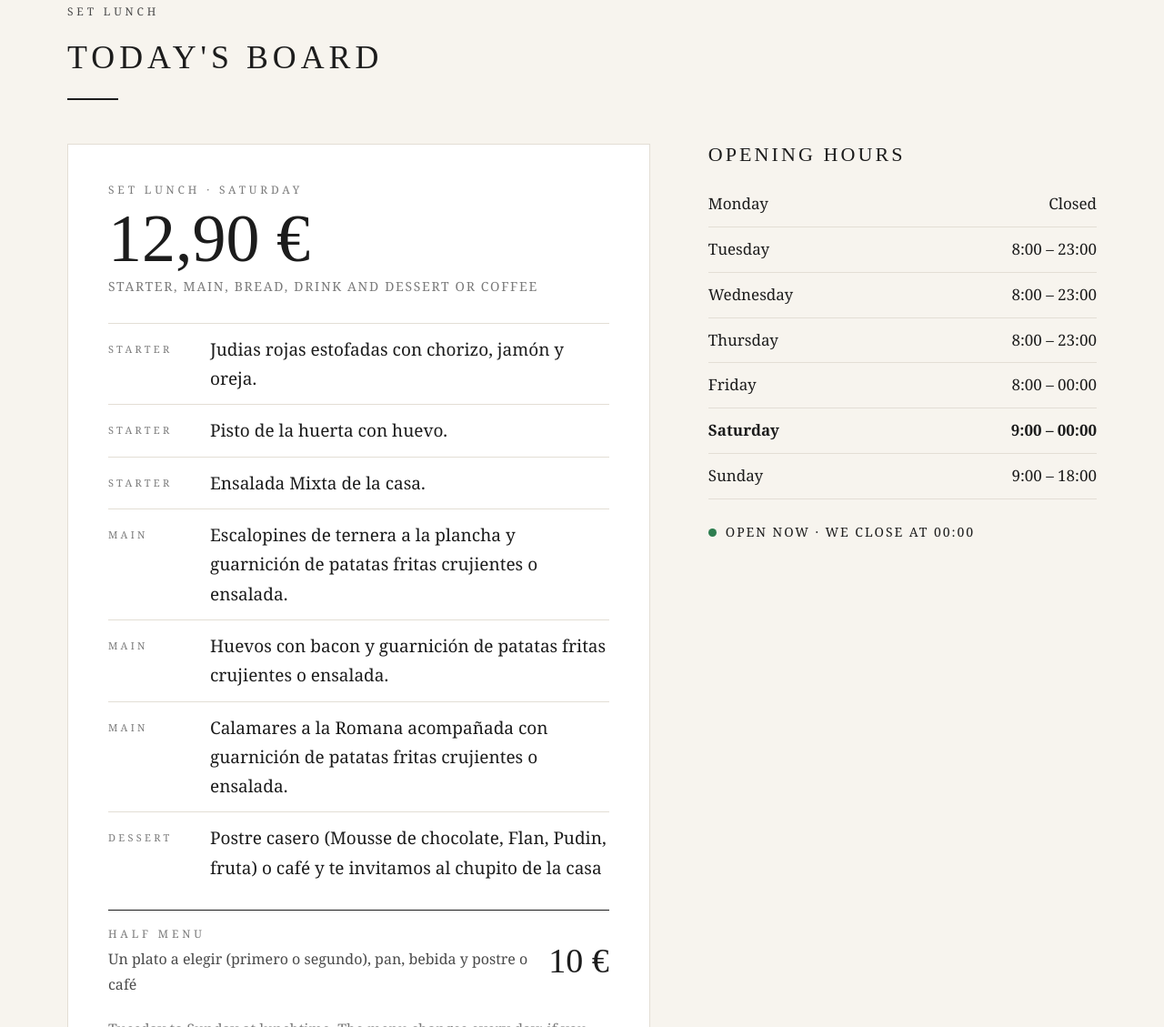
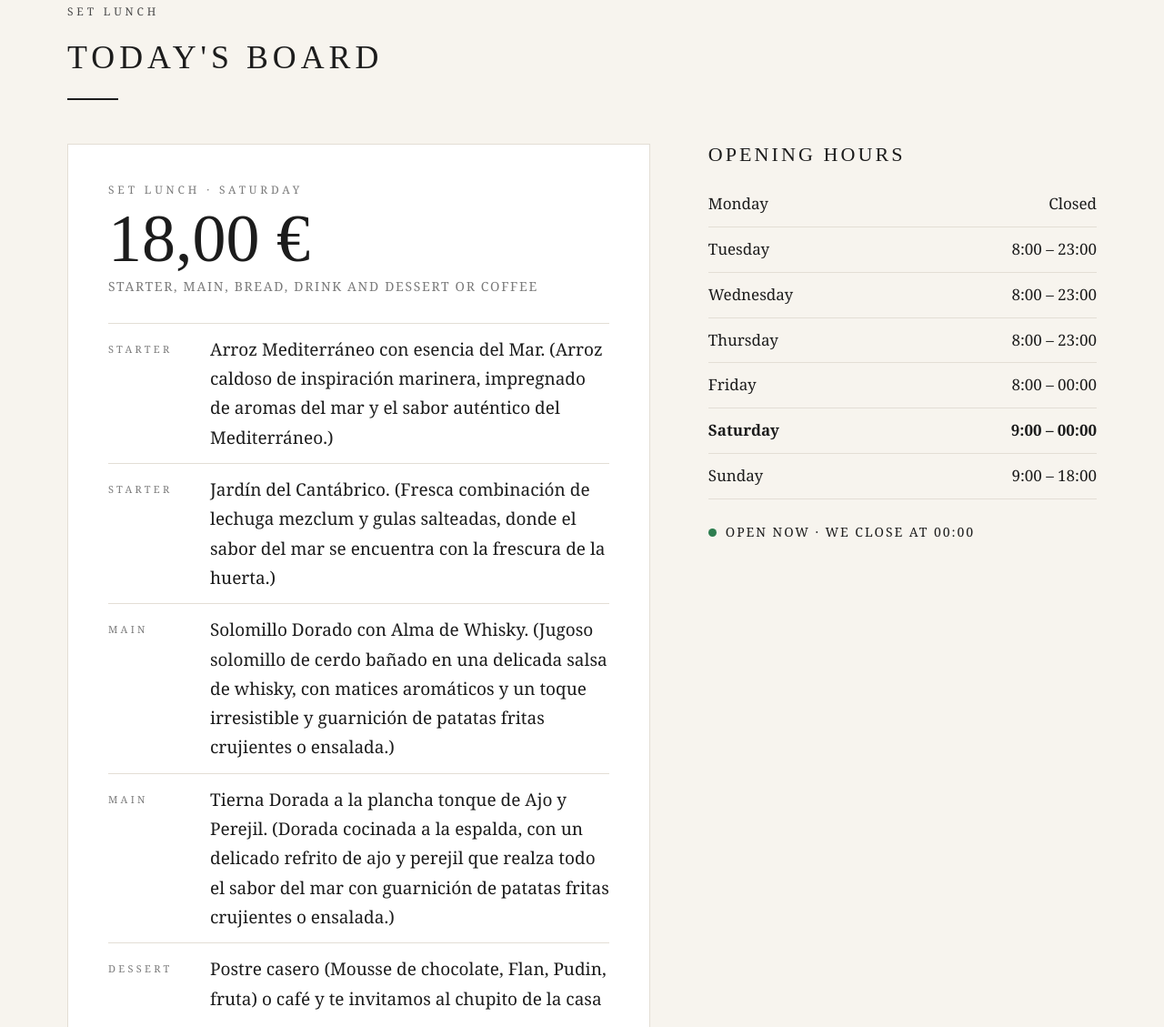
Before and after one commit to emeritalalangui-lgtm/Sal-y-pimienta, a plain HTML site: page index.html in a window 1280 px wide. Shown: the part 1164-2293 px from the top of the page at 91% size. Drawn offline with Linux system fonts and the light colour scheme; a web font is replaced by a local one.

Commit message:
Menú del día 2026-11-28

```diff
--- a/index.html
+++ b/index.html
@@ -505,13 +505,13 @@ footer .horas-pie li{display:flex;justify-content:space-between;gap:12px;color:#
    El MENÚ DEL DÍA lo cambia el bar desde la ventana del respondedor (menu_web.py reescribe el bloque
    MENU_DIA; no cambies su formato). Horario y aviso se editan aquí. */
 const MENU_DIA = {
-  precio: "12,90 €",
-  primeros: ["Judias rojas estofadas con chorizo, jamón y oreja.", "Pisto de la huerta con huevo.", "Ensalada Mixta de la casa."],
-  segundos: ["Escalopines de ternera a la plancha y guarnición de patatas fritas crujientes o ensalada.", "Huevos con bacon y guarnición de patatas fritas crujientes o ensalada.", "Calamares a la Romana acompañada con guarnición de patatas fritas crujientes o ensalada."],
+  precio: "18,00 €",
+  primeros: ["Arroz Mediterráneo con esencia del Mar. (Arroz caldoso de inspiración marinera, impregnado de aromas del mar y el sabor auténtico del Mediterráneo.)", "Jardín del Cantábrico. (Fresca combinación de lechuga mezclum y gulas salteadas, donde el sabor del mar se encuentra con la frescura de la huerta.)"],
+  segundos: ["Solomillo Dorado con Alma de Whisky. (Jugoso solomillo de cerdo bañado en una delicada salsa de whisky, con matices aromáticos y un toque irresistible y guarnición de patatas fritas crujientes o ensalada.)", "Tierna Dorada a la plancha tonque de Ajo y Perejil. (Dorada cocinada a la espalda, con un delicado refrito de ajo y perejil que realza todo el sabor del mar con guarnición de patatas fritas crujientes o ensalada.)"],
   postre: "Postre casero (Mousse de chocolate, Flan, Pudin,  fruta) o café y te invitamos al chupito de la casa"
 };
 const MEDIO_MENU = {
-  precio: "10 €",
+  precio: "15 €",
   nota: "Un plato a elegir (primero o segundo), pan, bebida y postre o café"
 };
 const DIA_PARTIDO = {
```
